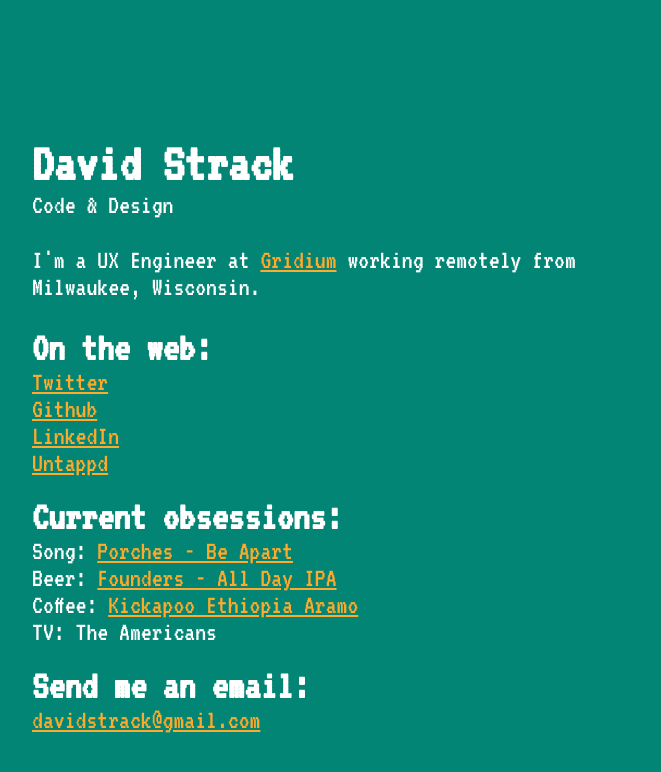
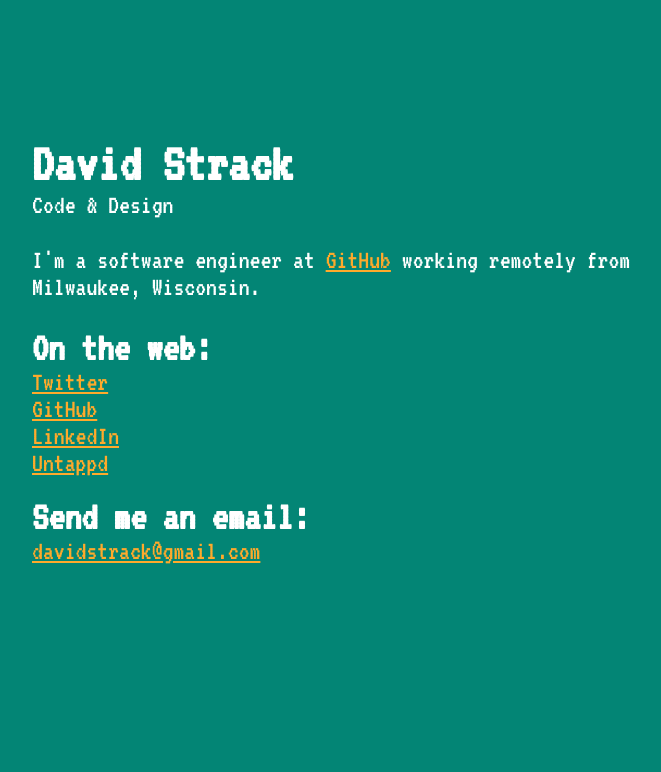
Before and after one commit to strackoverflow/strackoverflow.github.io, a plain HTML site: page index.html in a window 1280 px wide. Shown: the whole page, without its empty margins (288-949 px from the left). Drawn offline with Linux system fonts and the light colour scheme.

Commit message:
quick updates

```diff
--- a/index.html
+++ b/index.html
@@ -36,22 +36,14 @@
 	<body>
 		<h1>David Strack</h1>
 		<p class="subhead">Code &amp; Design</p>
-		<p>I'm a UX Engineer at <a href="http://gridium.com">Gridium</a> working remotely from Milwaukee, Wisconsin.</p>
+		<p>I'm a software engineer at <a href="https://github.com">GitHub</a> working remotely from Milwaukee, Wisconsin.</p>
 
 		<h2>On the web:</h2>
 		<ul>
 			<li><a href="https://twitter.com/rmxdave">Twitter</a></li>
-			<li><a href="https://github.com/rmxdave">Github</a></li>
+			<li><a href="https://github.com/rmxdave">GitHub</a></li>
 			<li><a href="https://www.linkedin.com/in/david-strack-119039104">LinkedIn</a></li>
 			<li><a href="https://untappd.com/user/rmxdave">Untappd</a></li>
-		</ul>
-
-		<h2>Current obsessions:</h2>
-		<ul>
-			<li>Song: <a href="https://soundcloud.com/dominorecordco/porches-be-apart">Porches - Be Apart</a></li>
-			<li>Beer: <a href="http://foundersbrewing.com/our-beer/all-day-ipa">Founders - All Day IPA</a></li>
-			<li>Coffee: <a href="http://www.coffeereview.com/review/organic-ethiopia-aramo-natural/">Kickapoo Ethiopia Aramo</a></li>
-			<li>TV: The Americans</li>
 		</ul>
 
 		<h2>Send me an email:</h2>
```
